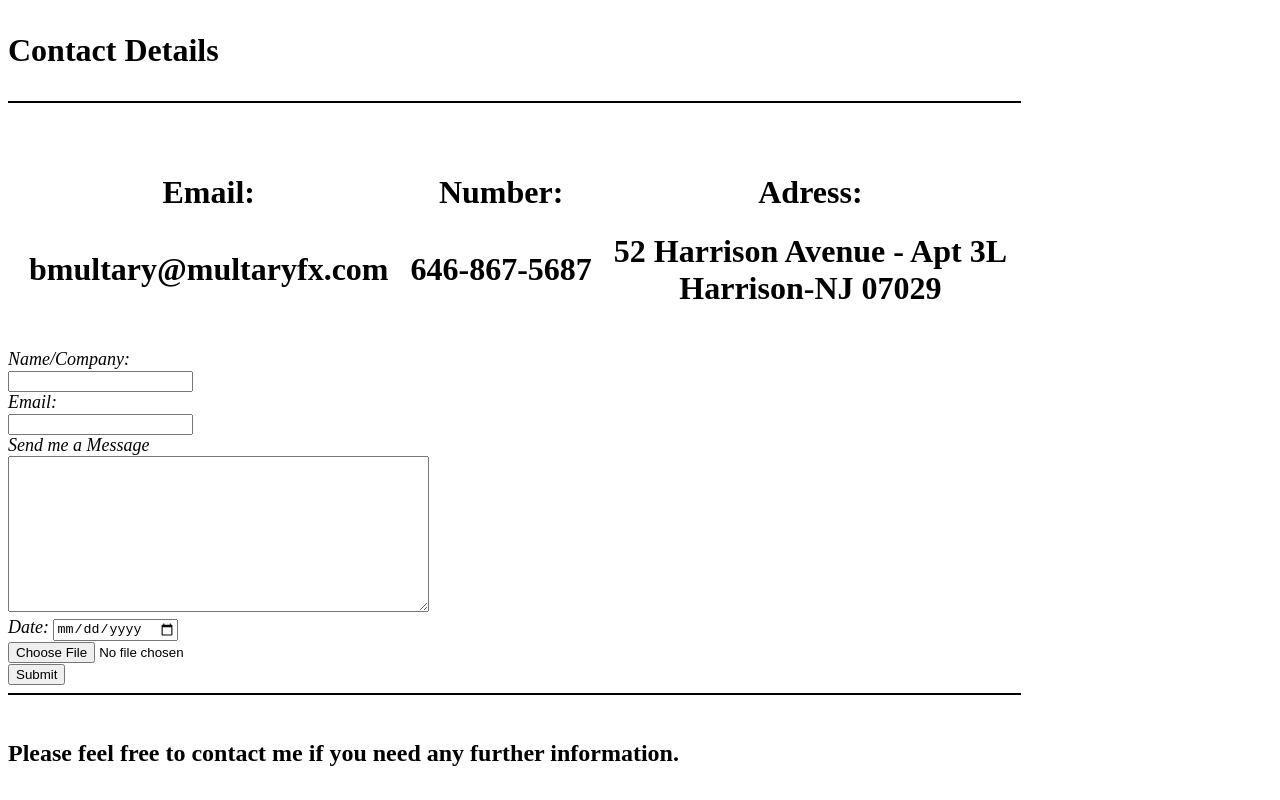
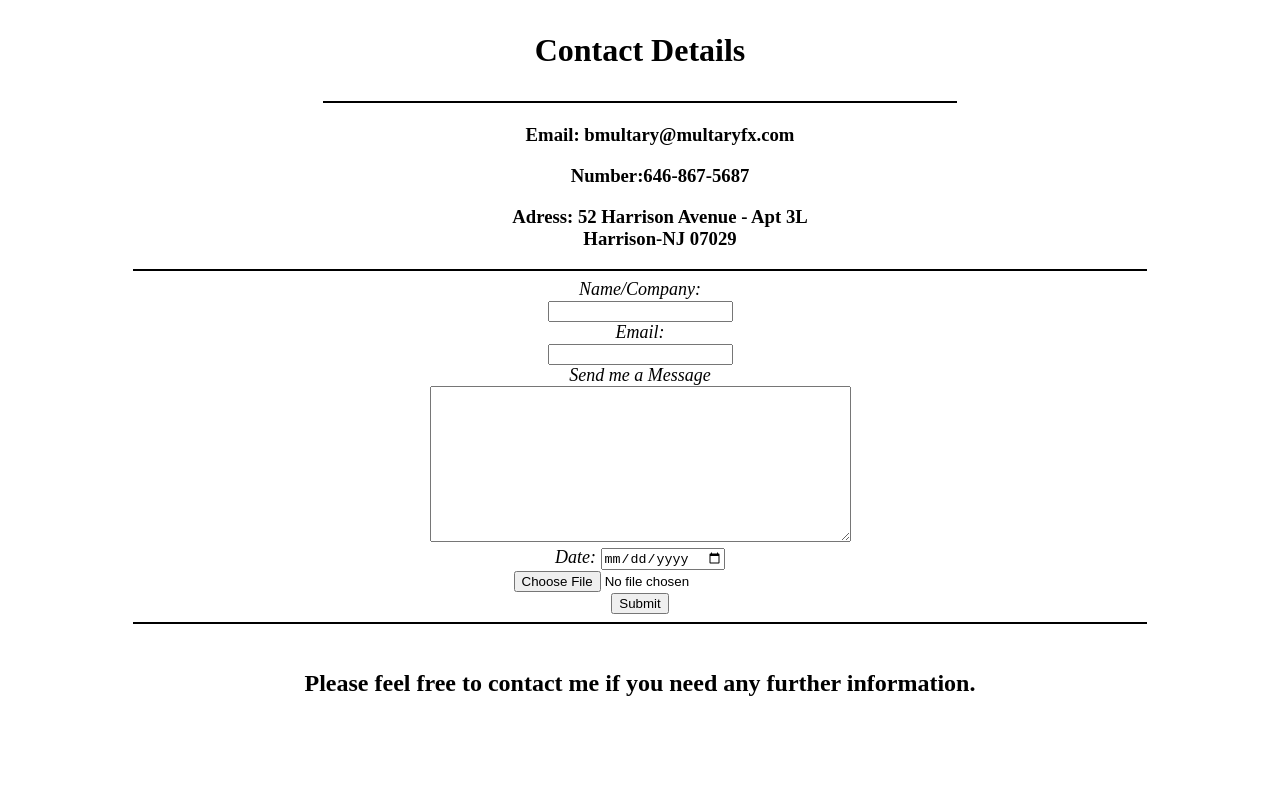
Before and after one commit to Multaryb/Cv_HTML, a plain HTML site: page Mycontacts.html in a window 1280 px wide. Drawn offline with Linux system fonts and the light colour scheme.

Commit message:
Update Mycontacts.html

```diff
--- a/Mycontacts.html
+++ b/Mycontacts.html
@@ -8,35 +8,28 @@
 
 <body>
   <h1>
+  <center>
     <p>Contact Details</p>
+  </center>
 
-<hr align="left" width="80%" board="3" color="black">
-
-    <table cellspacing="20">
-
-  <tr>
+    <hr align="center" width="50%" board="3" color="black">
+<h3><center>
 
 
-<h6>
-  <td aling="center"size="1"><center><strong>Email:</strong></td>
-  <td aling="center"><center><strong>Number:</strong></td>
-  <td aling="center"><center> <strong>Adress:</strong> </td>
-  </tr>
+    <ul>
+      <p> Email: bmultary@multaryfx.com</p>
+    <p>Number:646-867-5687 </p>
+      <p>Adress: 52 Harrison Avenue - Apt 3L <br> Harrison-NJ 07029</p>
+    </ul>
+</h3>
+</center>
+<hr align="center"width="80%" board="3" color="black">
+</h1><center>
 
-  <tr>
-    <td> bmultary@multaryfx.com</td>
-    <td> 646-867-5687</td>
-    <td><center>
-      52 Harrison Avenue - Apt 3L <br> Harrison-NJ 07029</td>
-  </center>
-  </tr>
-</h6>
 
-    </table>
-
-  </h1>
-  <form action="mailto:multaryb@gmail.com" method="post" enctype="text/plain"
-    <label> <em><font size="4">Name/Company:</label></em> <br>
+  <form action="mailto:multaryb@gmail.com" method="post" enctype="text/plain" <label> <em>
+      <font size="4">Name/Company:</label>
+    </em> <br>
     <input type="text" name="yourName"><br>
     <label><em>Email:</em></label><br>
     <input type="email" name="yourEmail"><br>
@@ -44,15 +37,15 @@
     <textarea name="yourMessage" rows="10" cols="50"></textarea><br>
     <label><em>Date:</em></label>
     <input type="date" name=""><br>
-    <input type="file" name="="40"> <br>
-      <input type="Submit" name="><br>
-  </font size="4">
-<hr align="left" width="80%" board="3" color="black">
+    <input type="file" name="=" 40"> <br>
+    <input type="Submit" name="><br>
+  </font size=" 4">
+    <hr align="center" width="80%" board="3" color="black">
   </form>
-<br>
-<h2>Please feel free to contact me if you need any further information.</h2>
+  <br>
+  <h2>Please feel free to contact me if you need any further information.</h2>
 
-
+</center>
 
 </body>
 
```
